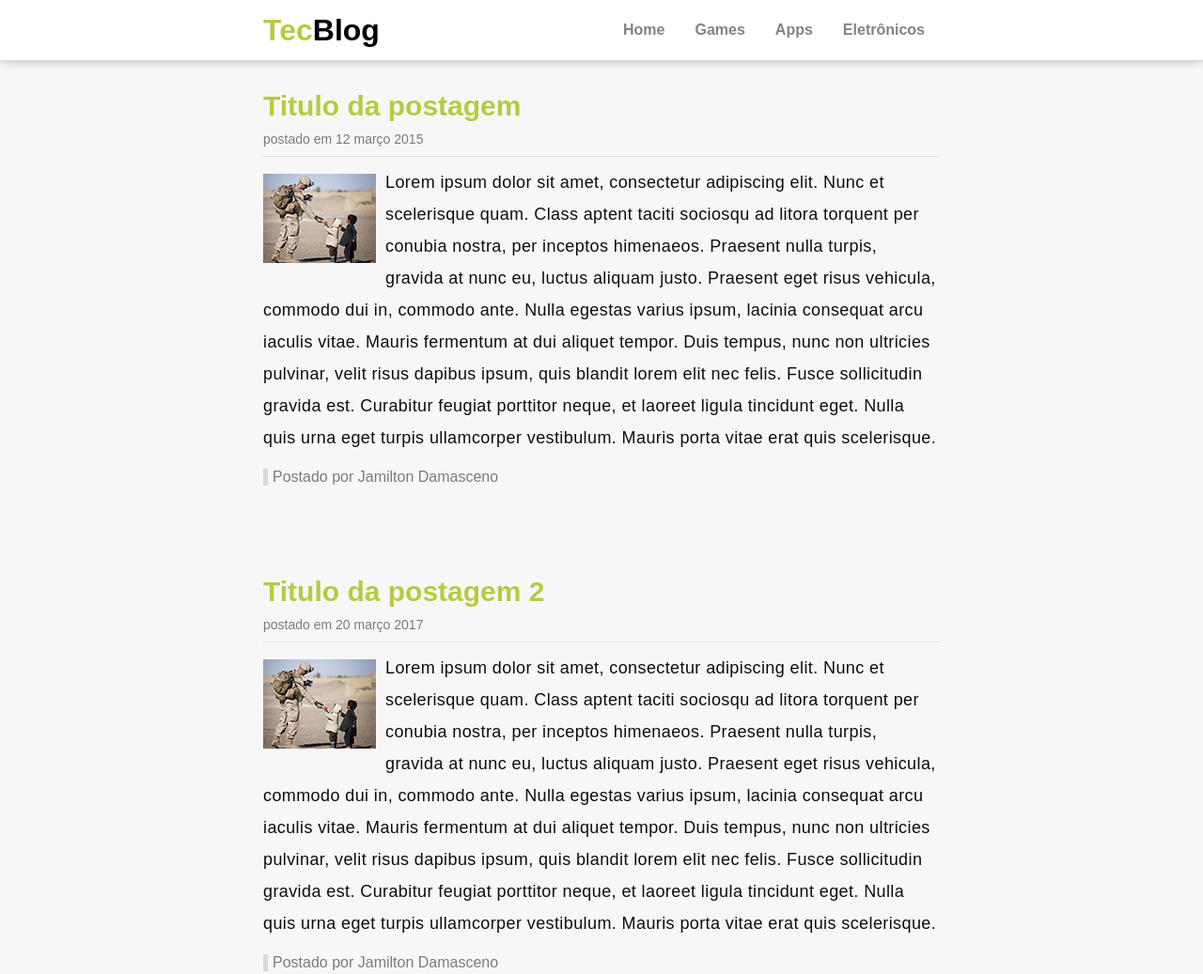
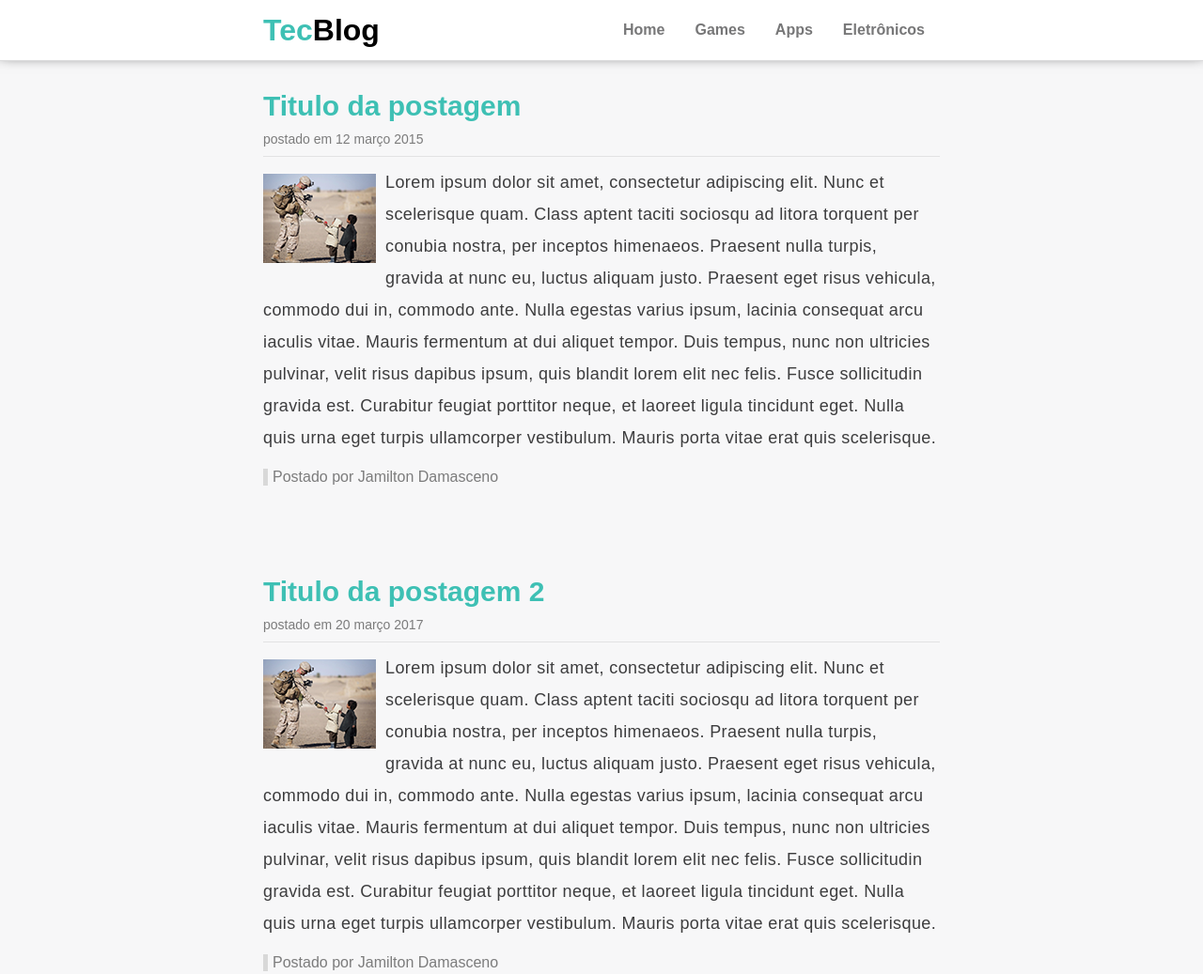
Before and after one commit to CodeAkio/TecBlog, a plain HTML site: page index.html in a window 1280 px wide. Shown: the top 1037 px of the page at 94% size. Drawn offline with Linux system fonts and the light colour scheme.

Commit message:
Change text colors and add blur to navbar

```diff
--- a/css/estilo.css
+++ b/css/estilo.css
@@ -13,7 +13,8 @@ body {
 }
 
 #navegacao {
-	background: #fff;
+	background: rgba(255, 255, 255, 0.95);
+	backdrop-filter: blur(2px);
 	border-bottom: 1px solid #DBDBDC;
 	box-shadow: 0 -8px 15px black;
 	height: 64px;
@@ -51,7 +52,7 @@ body {
 
 h2 {
 	font-size: 30px;
-	color: #b9c941;
+	color: #3EC0B4;
 	padding-bottom: 10px;
 }
 
@@ -65,7 +66,7 @@ a {
 
 /*Links não visitados*/
 a:link {
-	color: #838383;
+	color: #777778;
 }
 
 /*Links vistados*/
@@ -76,7 +77,7 @@ a:visited {
 /*Links hover*/
 a:hover {
 	color: #fff;
-	background: #b9c941;
+	background: #3EC0B4;
 }
 
 /*Links active*/
@@ -87,7 +88,7 @@ a:active {
 
 /*Classes*/
 .verde {
-	color: #b9c941;
+	color: #3EC0B4;
 }
 
 .data-postagem {
@@ -117,5 +118,5 @@ p {
 	line-height: 34px;
 	word-break: break-word;
 	letter-spacing: .4px;
-	color: #0E0E0F;
+	color: rgba(14, 14, 15, 0.8);
 }
```
